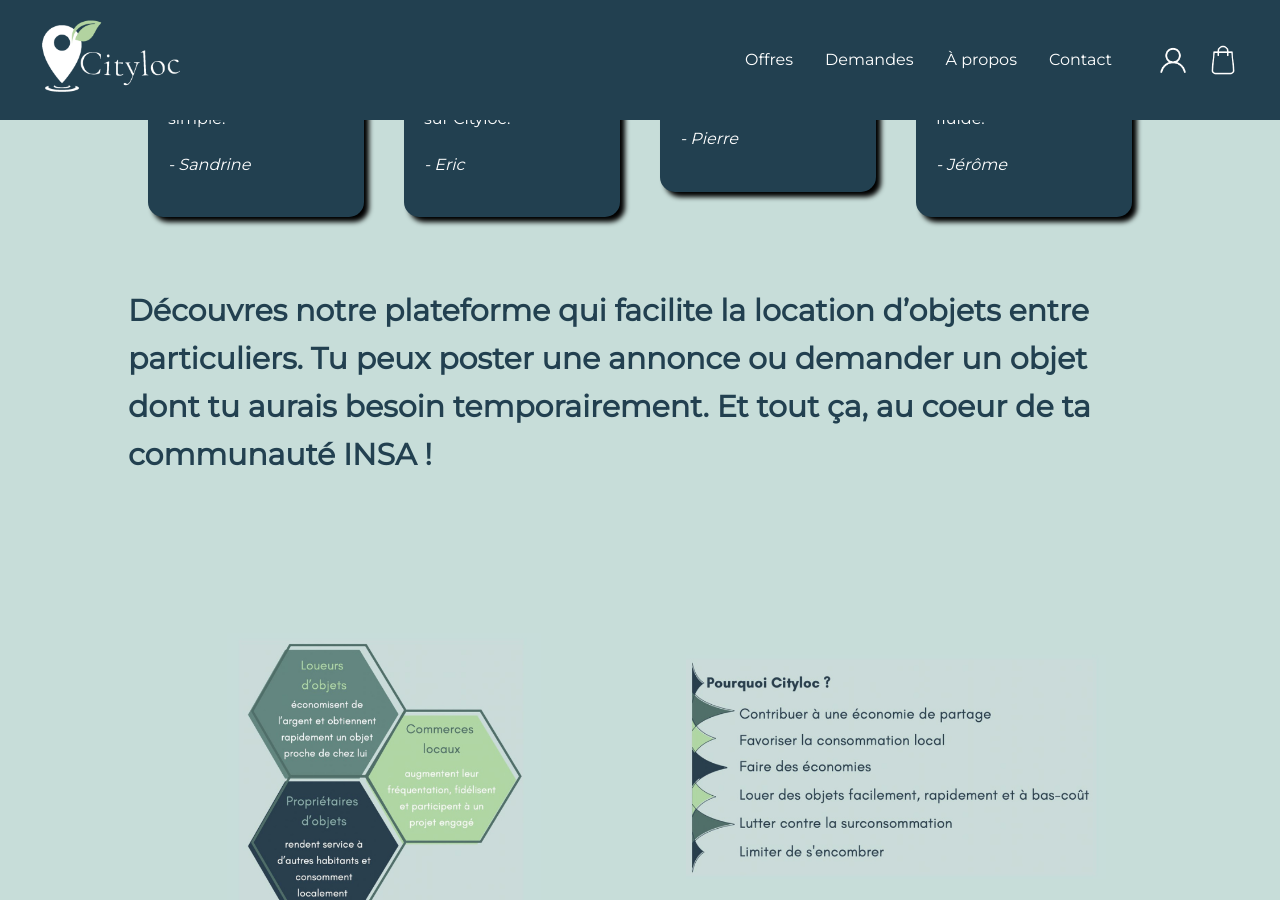
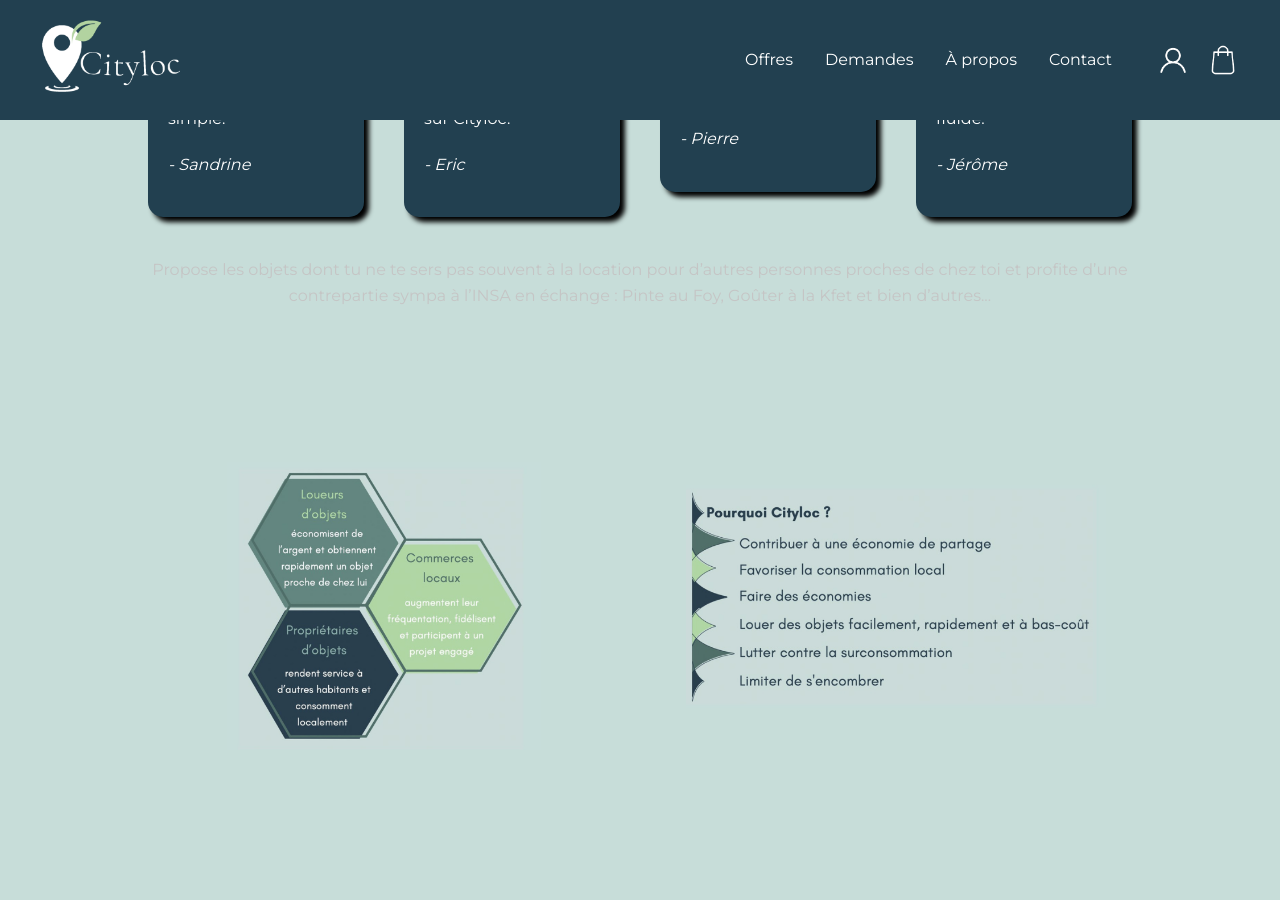
Before and after one commit to Cityloc/cityloc, a Jekyll site: the page built from index.html, in a window 1280 px wide and 900 px high, scrolled down 467 px. Built offline with Jekyll 4.4.1, drawn with Linux system fonts in a browser that asks for light colours.

Commit message:
Update index.html

```diff
--- a/index.html
+++ b/index.html
@@ -146,7 +146,7 @@ title: Cityloc
 
 <!-- OBJECTIFS -->
 
-<h2>Découvres notre plateforme qui facilite la location d’objets entre particuliers. Tu peux poster une annonce ou demander un objet dont tu aurais besoin temporairement. Et tout ça, au coeur de ta communauté INSA !</h2>
+<p style="text-align: center;">Propose les objets dont tu ne te sers pas souvent à la location pour d’autres personnes proches de chez toi et profite d’une contrepartie sympa à l’INSA en échange : Pinte au Foy, Goûter à la Kfet et bien d’autres...</p>
 <div class="container-gd">
 	<div class="bloc-un-dg">
 		<img class="flex-fix" src="https://cityloc.github.io/cityloc/imgs/objectif_1.png" alt="Objectifs 1">
```
